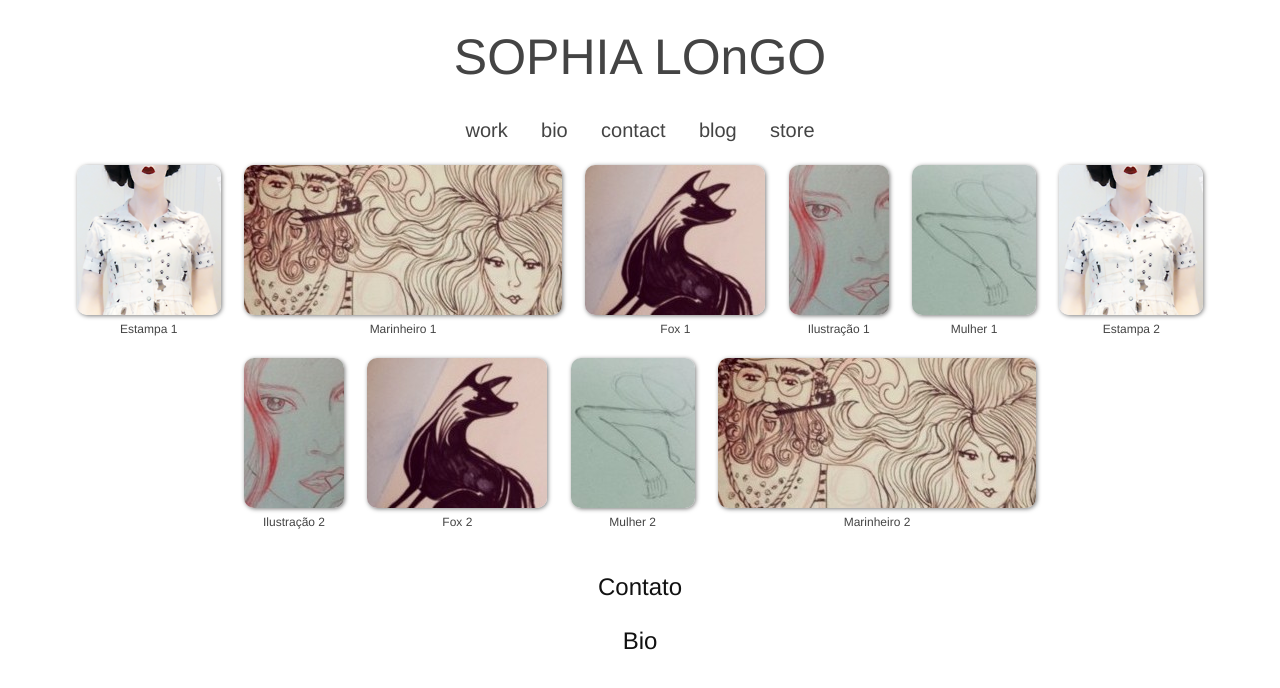
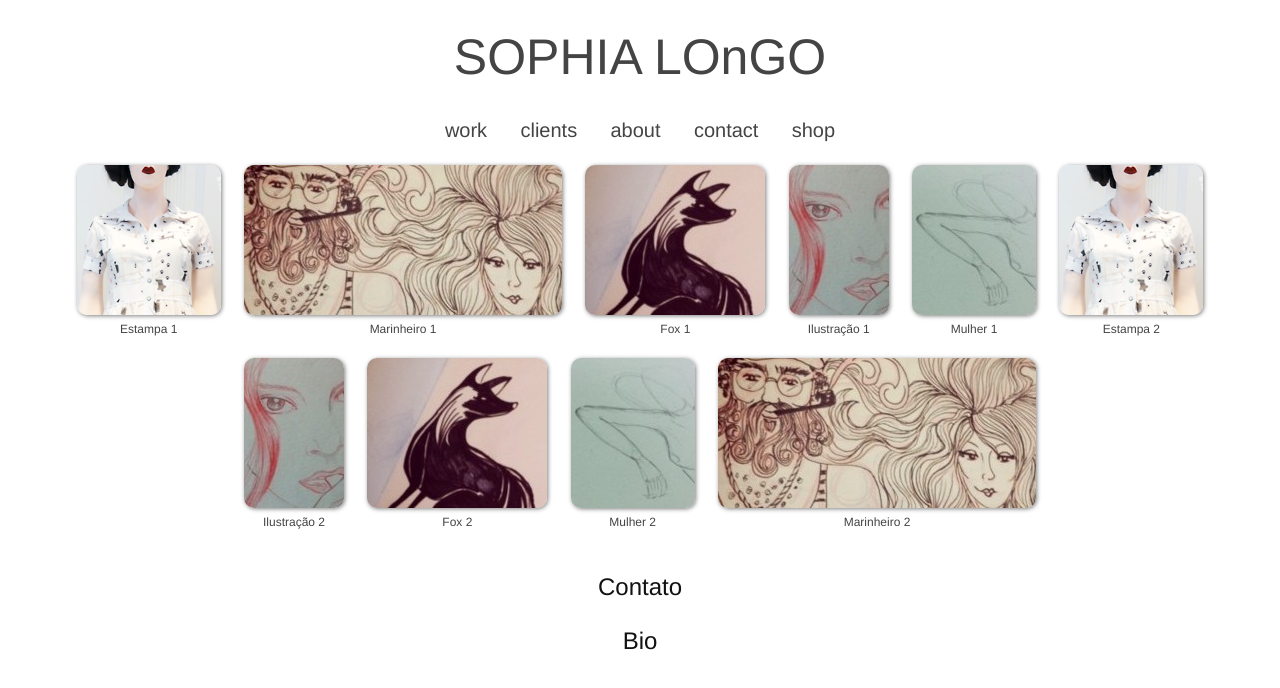
Before and after one commit to jampow/sophialongo, a plain HTML site: page index.html in a window 1280 px wide. Drawn offline with Linux system fonts and the light colour scheme.

Commit message:
arruando menu conforme e-mail

```diff
--- a/index.html
+++ b/index.html
@@ -20,10 +20,10 @@
   <nav>
     <ul>
       <li><a href="#">work</a></li>
-      <li><a href="#bio" class="scrollTo">bio</a></li>
+      <li><a href="#">clients</a></li>
+      <li><a href="#about" class="scrollTo">about</a></li>
       <li><a href="#contact" class="scrollTo">contact</a></li>
-      <li><a href="#">blog</a></li>
-      <li><a href="#">store</a></li>
+      <li><a href="#">shop</a></li>
     </ul>
   </nav>
 
@@ -96,7 +96,7 @@
     <div id="contact">
       <h2>Contato</h2>
     </div>
-    <div id="bio">
+    <div id="about">
       <h2>Bio</h2>
     </div>
   </footer>
```
